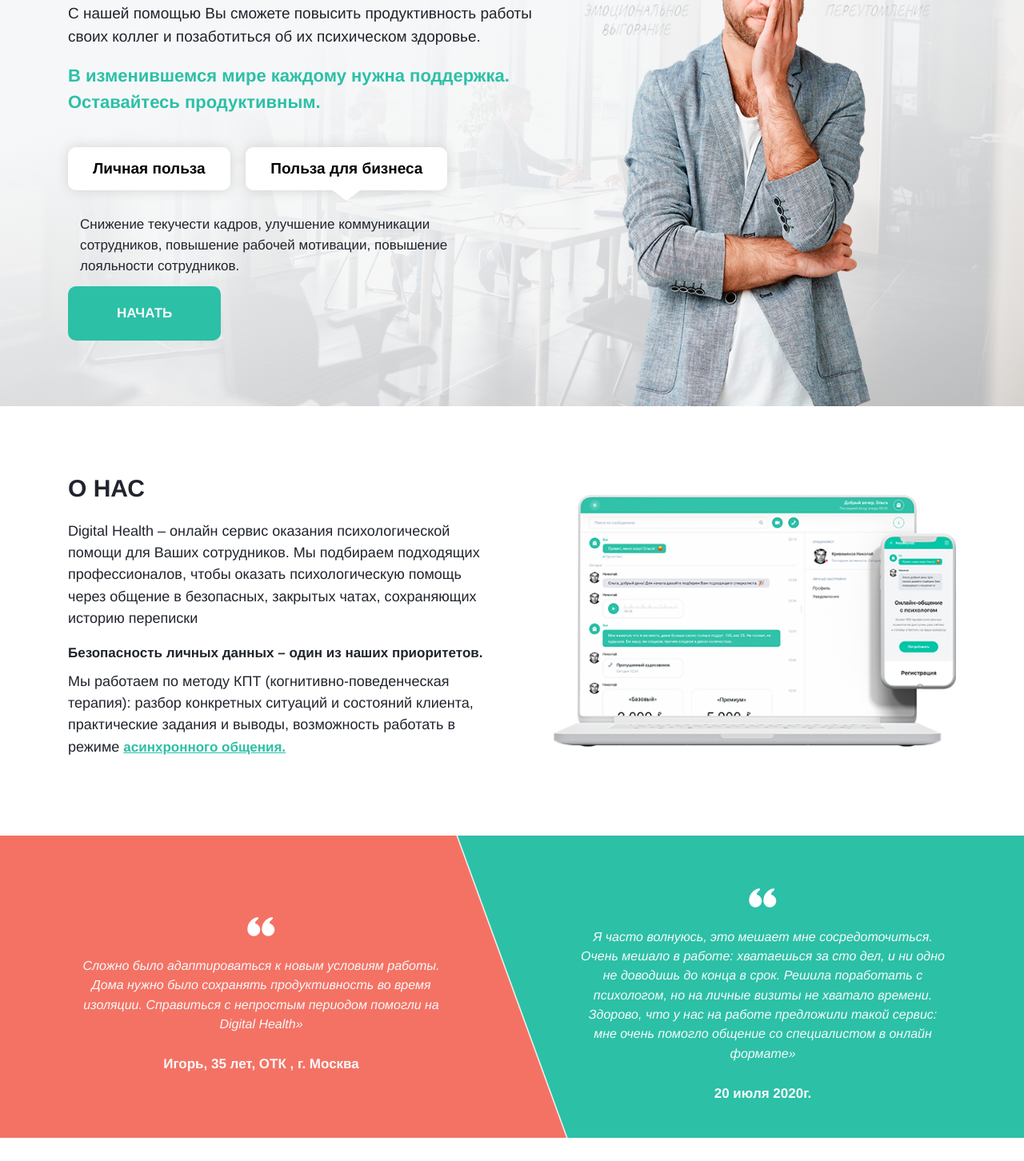
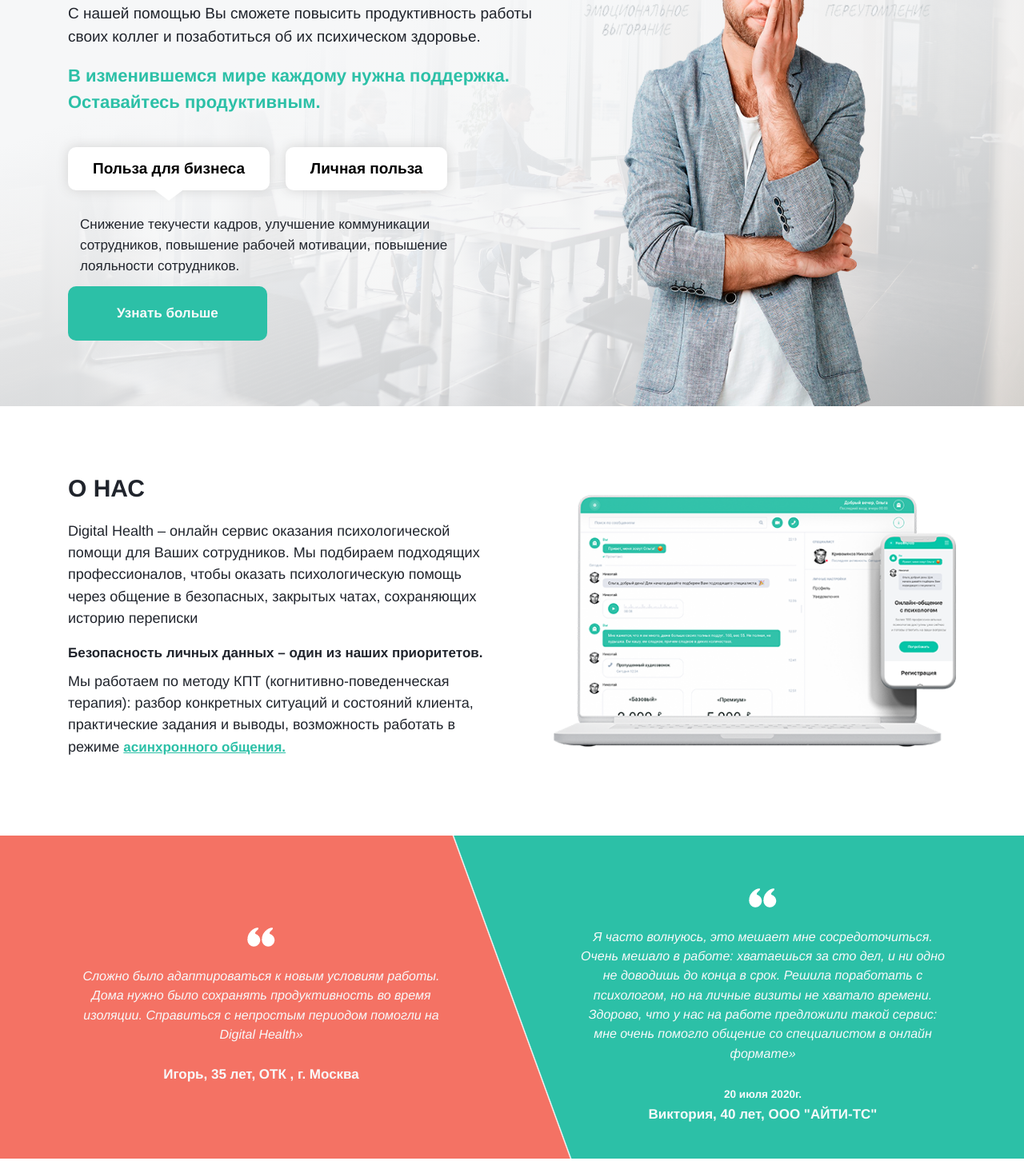
Before and after one commit to GennadySX/healthylab-template, a website: page src/index.html in a window 1280 px wide. Shown: the part 242-1694 px from the top of the page at 80% size. Drawn offline with nearby package versions, Linux system fonts and the light colour scheme; a script that the page names is missing; a web font is replaced by a local one.

Commit message:
Release 2.0.5

```diff
--- a/src/index.html
+++ b/src/index.html
@@ -100,9 +100,8 @@
                 <div class="img-man mobile d-lg-none d-md-block d-sm-block">
                     <img src="./img/bg-transparent.png" alt="">
                 </div>
-                <button class="btn btn-choose-dub text-light btn-healthy bg-brand d-lg-none" data-toggle="modal"
-                        data-target="#regModal" id="start_top_button ">НАЧАТЬ
-                </button>
+                <a class="btn btn-choose-dub text-light btn-healthy bg-brand d-lg-none"  id="start_top_button" href="#faq-comments">Узнать больше
+                </a>
                 <div class="desc-b-left-content">
                     <p class="desc font-regular">С нашей помощью Вы сможете повысить продуктивность работы своих коллег
                         и
@@ -111,10 +110,10 @@
                         Оставайтесь продуктивным.</p>
                     <div class="choose-block" >
                         <div class="btn-block">
-                            <a href="javascript:void(0);" class="choose-item btn btn-healthy a"
-                               data-target="#desc-reception-a"><p>Личная <br> польза</p> <span class="triangle-part"></span></a>
-                            <a href="javascript:void(0);" class="choose-item btn btn-healthy b active"
-                               data-target="#desc-reception-bx"><p>Польза для <br> бизнеса </p><span class="triangle-part"></span></a>
+                            <a href="javascript:void(0);" class="choose-item btn btn-healthy a active"
+                               data-target="#desc-reception-bx"> <p>Польза для <br> бизнеса </p><span class="triangle-part"></span></a>
+                            <a href="javascript:void(0);" class="choose-item btn btn-healthy b "
+                               data-target="#desc-reception-a"> <p>Личная <br> польза</p><span class="triangle-part"></span></a>
                         </div>
                         <div class="desc-block-col col-12" >
                             <p class="desc-reception font-regular" id="desc-reception-a">Cпокойствие, продуктивность,
@@ -124,9 +123,8 @@
                                 сотрудников.</p>
                         </div>
 
-                        <button class="btn btn-choose text-light btn-healthy" data-toggle="modal"
-                                data-target="#regModal" id="start_top_button">НАЧАТЬ
-                        </button>
+                        <a class="btn btn-choose text-light btn-healthy" id="start_top_button " href="#faq-comments">Узнать больше
+                        </a>
                     </div>
                 </div>
             </div>
@@ -182,7 +180,8 @@
                         хватаешься за сто дел, и ни одно не доводишь до конца в срок. Решила поработать с психологом, но
                         на личные визиты не хватало времени. Здорово, что у нас на работе предложили такой сервис:
                         мне очень помогло общение со специалистом в онлайн формате» </p>
-                    <p class="author from-date">20 июля 2020г. </p>
+                    <small class="author from-date">20 июля 2020г. </small>
+                    <p class="author from-date ">Виктория, 40 лет, ООО "АЙТИ-ТС" </p>
                 </div>
             </div>
         </div>
@@ -425,7 +424,7 @@
                                             <ol style="padding-left: 14px">
                                                 <li class="font-regular">экономия на трудоустройстве и
                                                     социальных выплатах штатному сотруднику;</li>
-                                                <li class="font-regular">Психолог HealthyLab не является
+                                                <li class="font-regular">Психолог Digital Health не является
                                                     сотрудником компании, сохраняя невовлеченность в
                                                     процессы компании: его уровень объективности значительно выше;</li>
                                                 <li class="font-regular">Штатные
@@ -553,7 +552,7 @@
 <section class="single-btn-container d-block d-md-flex bg-brand flex-md-wrap">
     <h3 class="w-100 text-center mb-4 text-light">Связаться с нами</h3>
     <button class="btn color-brand bg-white reg-btn mr-lg-3 mr-md-3 mr-sm-0 p-3 pl-5 pr-5" data-toggle="modal" data-target="#regModal"
-            id="start_bottom_button">Заполнить форму
+            id="start_bottom_button">Получить презентацию
     </button>
     <button class="btn color-brand bg-white reg-btn p-3 pl-5 pr-5" data-toggle="modal" data-target="#regModal"
             id="start_bottom_button">Обратный звонок
```
